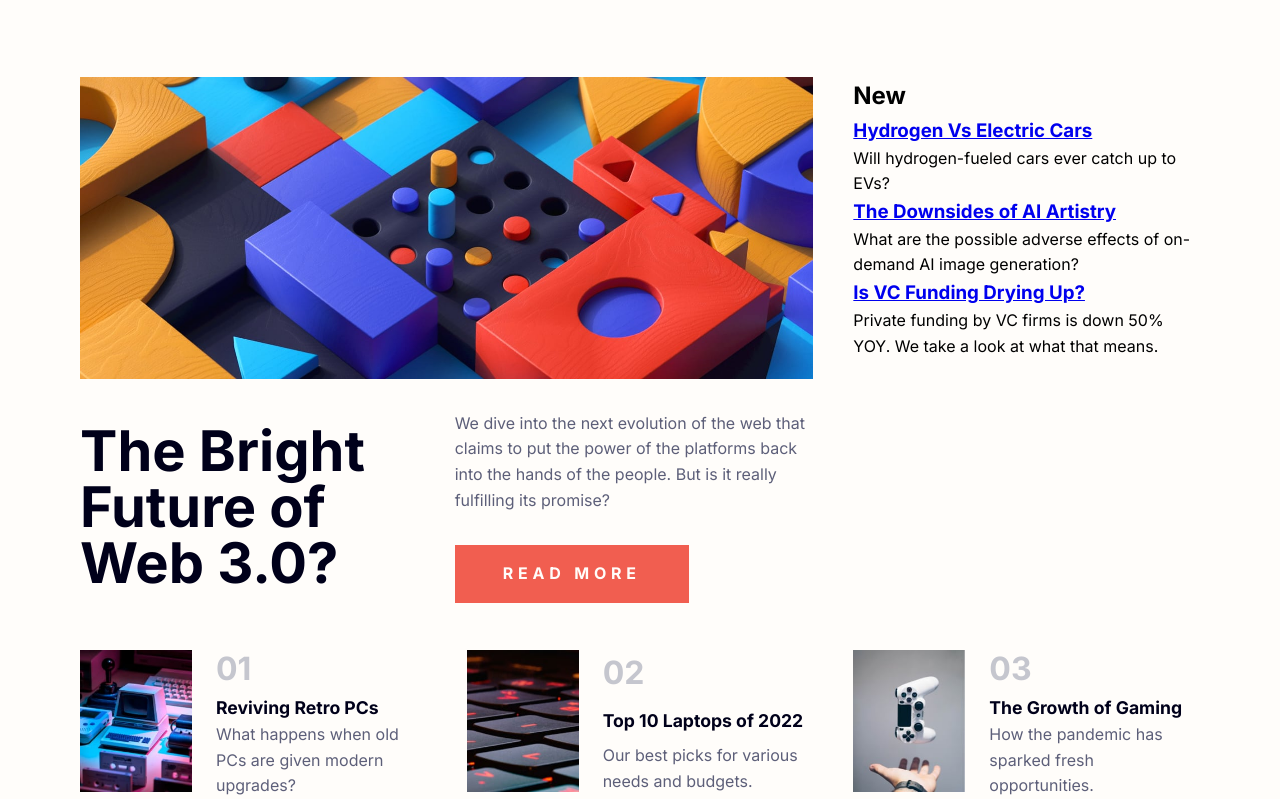
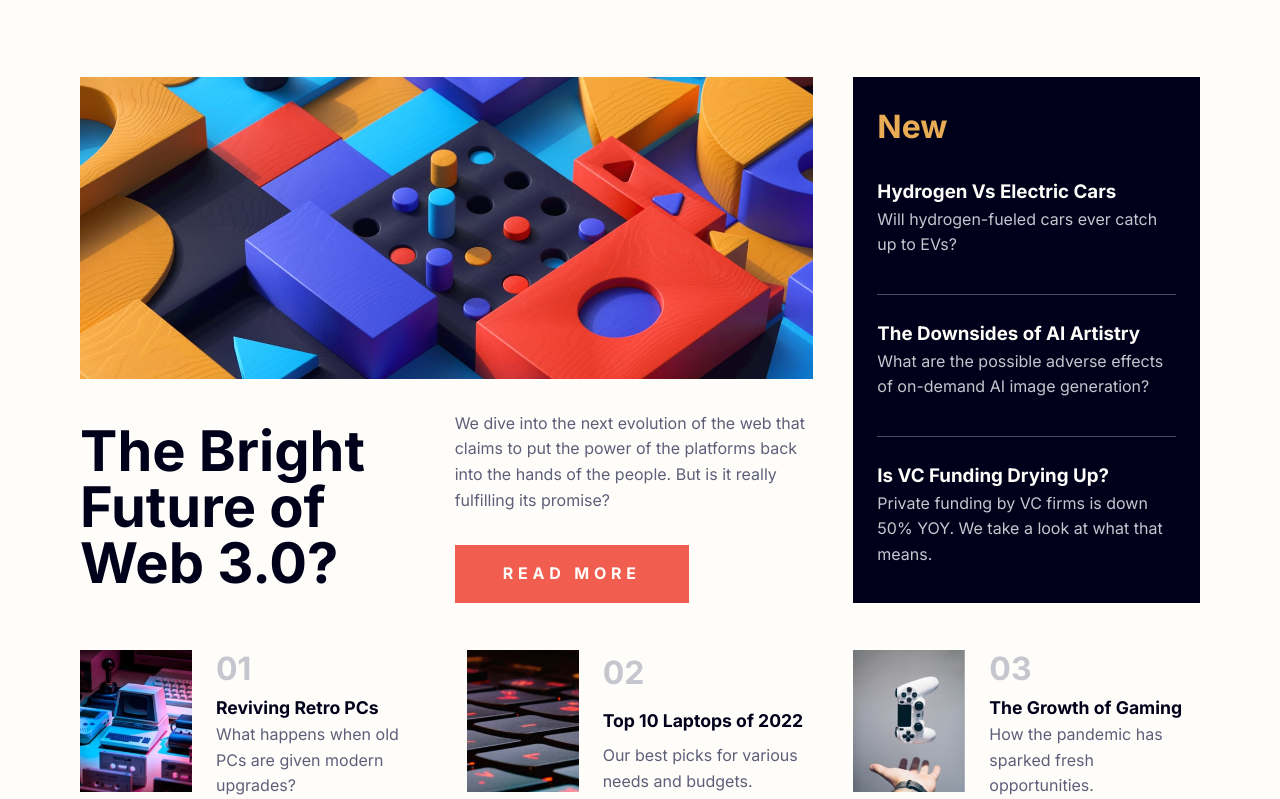
Before and after one commit to ABojo/fm-news-homepage, a website: page index.html in a window 1280 px wide. Shown: the part 42-841 px from the top of the page. Drawn offline with Linux system fonts and the light colour scheme; files whose address does not match are found by name.

Commit message:
added styling for new articles section

```diff
--- a/sass/layout/_new.scss
+++ b/sass/layout/_new.scss
@@ -1,4 +1,41 @@
+@use "../abstracts/" as *;
+
 .new {
   grid-column: 3 / 4;
   grid-row: 1 / 2;
+  background-color: $color-gray-blue-3;
+  padding: 1.5rem;
+  display: grid;
+  grid-template-rows: min-content repeat(3, 1fr);
+  grid-gap: 1.5rem;
+
+  &__item {
+    &:not(:last-child) {
+      border-bottom: 1px solid rgba($color-off-white, 0.3);
+    }
+  }
+
+  &__title {
+    color: $color-orange;
+    font-size: 2rem;
+    font-weight: 700;
+  }
+
+  & a {
+    color: $color-off-white;
+    text-decoration: none;
+    transition: all 0.2s;
+
+    &:hover {
+      color: $color-gray-blue-1;
+    }
+  }
+
+  &__heading {
+    color: $color-off-white;
+  }
+
+  &__paragraph {
+    color: $color-gray-blue-1;
+  }
 }
```
Also changed, not shown: css/styles.css.
